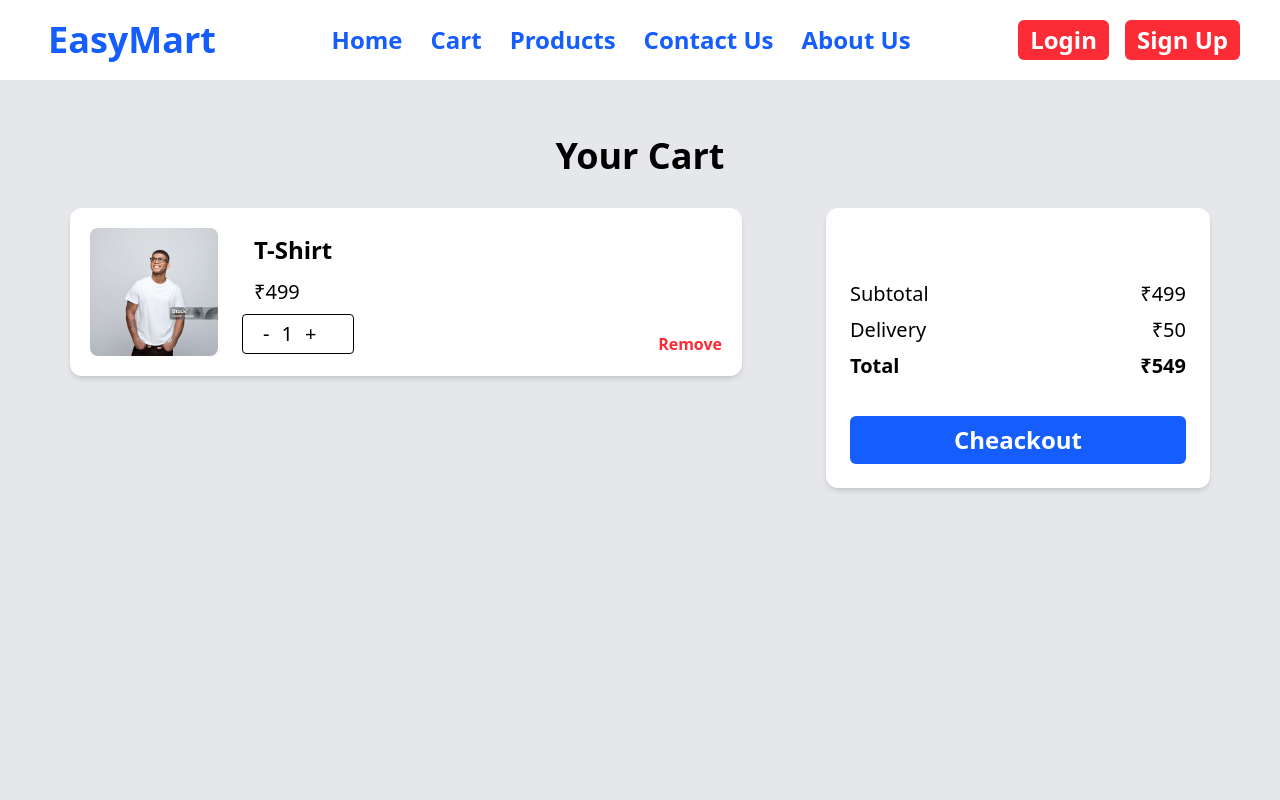
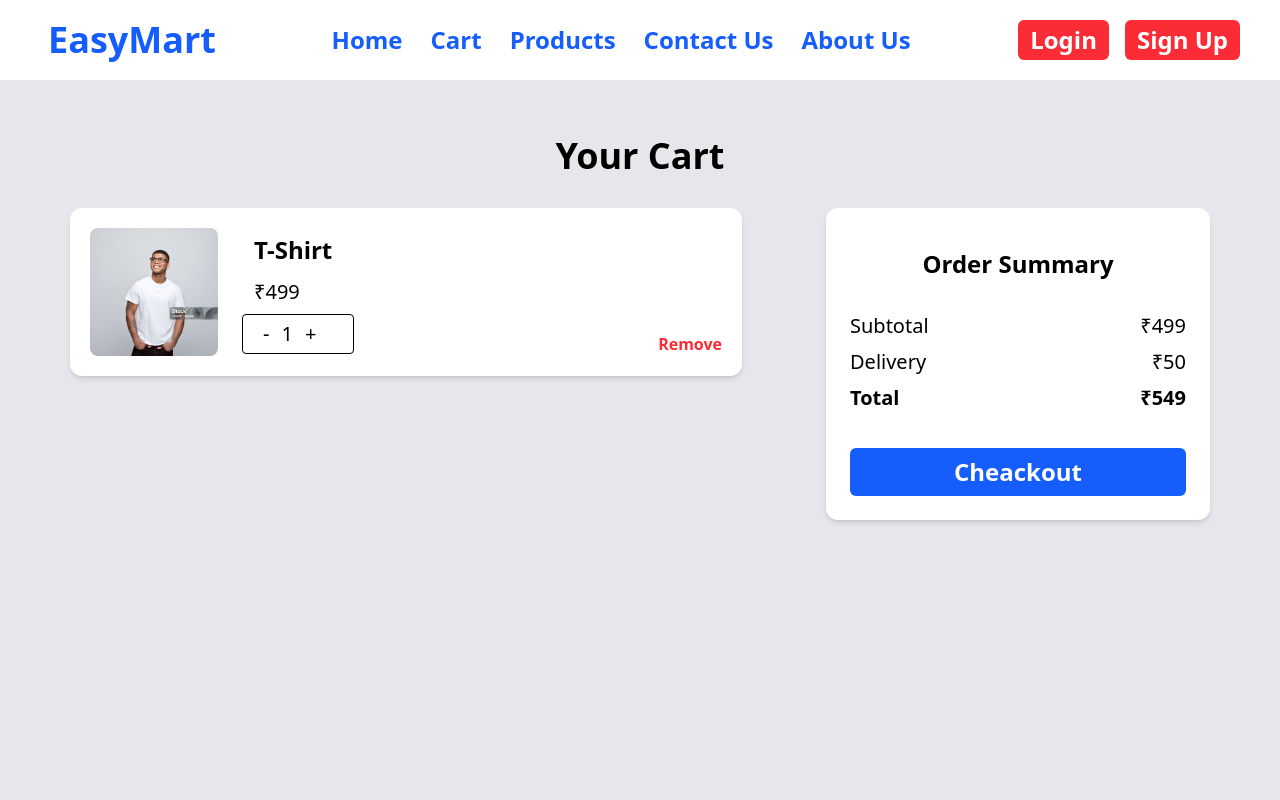
Before and after one commit to gauravkumar2005/EasyMart, a React (Vite) app in the folder Frontend/: page /cart in a window 1280 px wide. Shown: the top 800 px of the page. Built offline with nearby package versions, Linux system fonts and the light colour scheme.

Commit message:
update card page

```diff
--- a/Frontend/src/pages/Cart/Cart.jsx
+++ b/Frontend/src/pages/Cart/Cart.jsx
@@ -42,7 +42,7 @@ function Cart () {
 
             <div className="w-full max-w-sm bg-white shadow-md rounded-xl p-5 sm:p-6">
                 <h2 className="text-xl sm:text-2xl font-bold text-center py-3 sm:p-4">
-
+                    Order Summary
                 </h2>
 
                 <div className="text-base sm:text-lg md:text-xl flex justify-between mt-4 mb-2">
```
